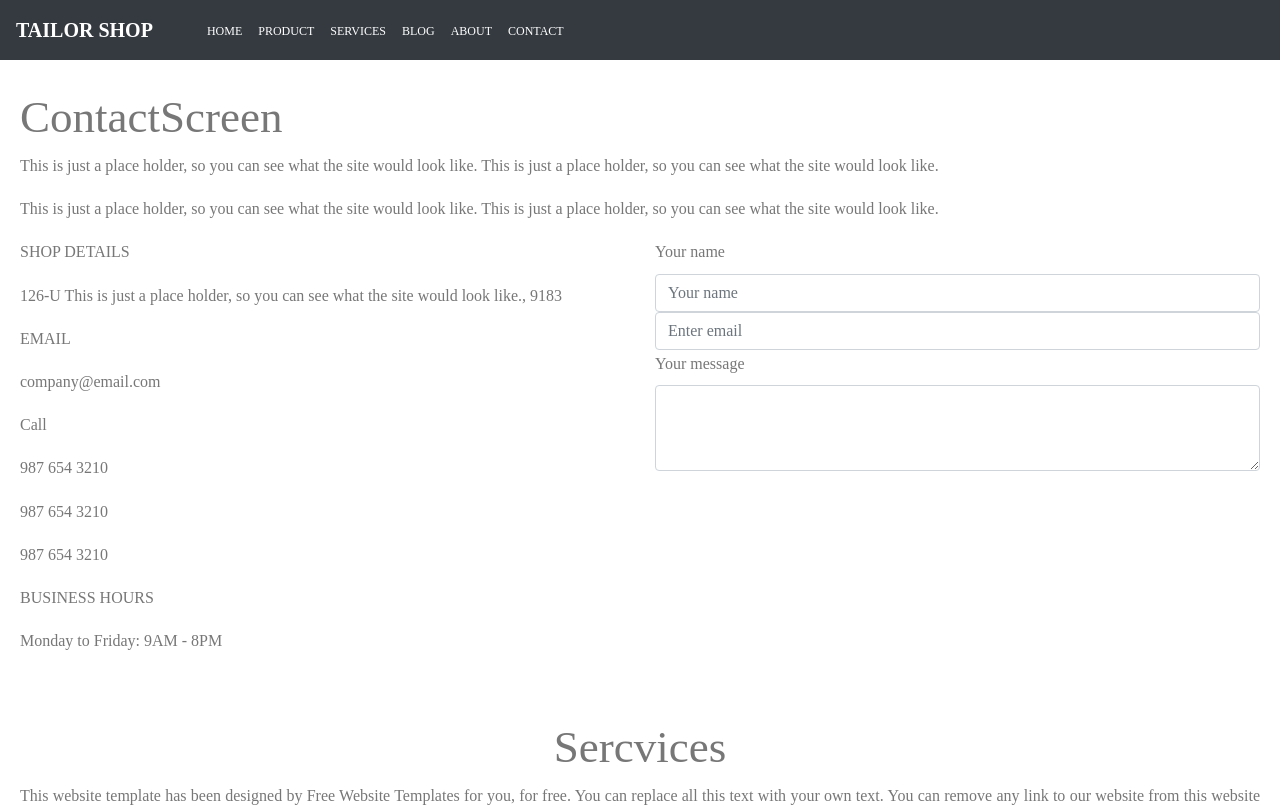
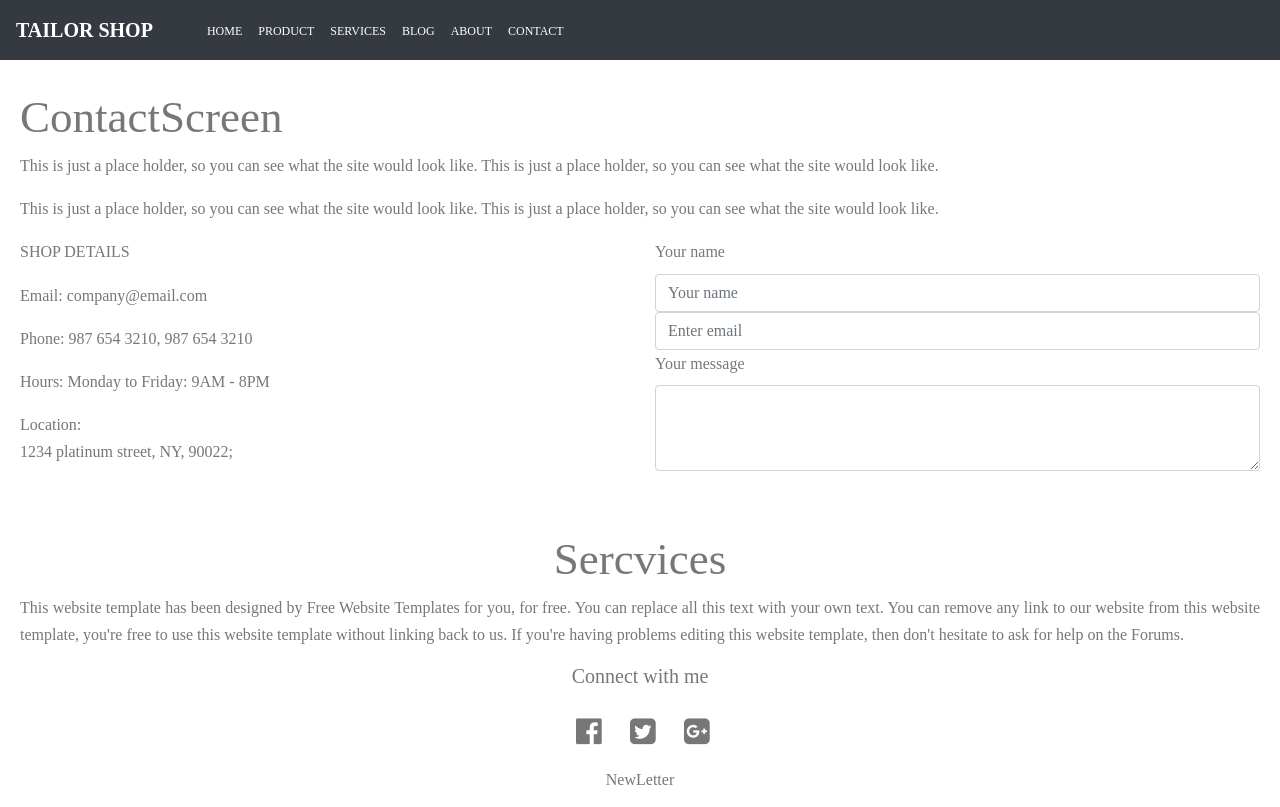
Before and after one commit to YakubuAmidu/Tailor-shop, a React (Create React App) app: page /ContactScreen in a window 1280 px wide. Shown: the top 807 px of the page. Built offline with nearby package versions, Linux system fonts and the light colour scheme.

Commit message:
Commiting changes

```diff
--- a/src/screens/ContactScreen.js
+++ b/src/screens/ContactScreen.js
@@ -9,12 +9,12 @@ const ContactScreen = () => {
       <Links />
       <div className="Contact_section">
         <h1 className="About_header">ContactScreen</h1>
-        <p className="About_header-paragraph">
+        <p className="Contact_header-paragraph">
           This is just a place holder, so you can see what the site would look
           like. This is just a place holder, so you can see what the site would
           look like.
         </p>
-        <p className="About_header-paragraph">
+        <p className="Contact_header-paragraph">
           This is just a place holder, so you can see what the site would look
           like. This is just a place holder, so you can see what the site would
           look like.
@@ -23,19 +23,15 @@ const ContactScreen = () => {
         <Row>
           <Col sm={6}>
             <div className="Contact_address">
-              <p className="Shop">SHOP DETAILS</p>
+              <p className="Shop_header">SHOP DETAILS</p>
+              <p className="Email">Email: company@email.com</p>
+              <p className="Phone_header">Phone: 987 654 3210, 987 654 3210</p>
+              <p className="Days">Hours: Monday to Friday: 9AM - 8PM</p>
               <p className="Shop_paragraph">
-                126-U This is just a place holder, so you can see what the site
-                would look like., 9183
+                Location:
+                <br />
+                1234 platinum street, NY, 90022;
               </p>
-              <p className="Email">EMAIL</p>
-              <p className="Email_address">company@email.com</p>
-              <p className="Phone_header">Call</p>
-              <p className="Number">987 654 3210</p>
-              <p lassName="Number">987 654 3210</p>
-              <p lassName="Number">987 654 3210</p>
-              <p lassName="Buiness">BUSINESS HOURS</p>
-              <p className="Days">Monday to Friday: 9AM - 8PM</p>
             </div>
           </Col>
           <Col sm={6}>
```
